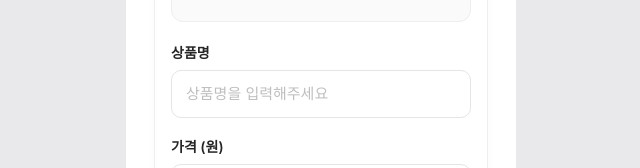
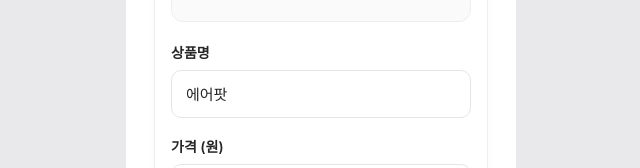
Before and after one commit to UXD-ToU/Frontend, a plain HTML site: page Prototype/html/Present-Confirm.html in a window 1280 px wide. Shown: the part 409-577 px from the top of the page, without its empty margins (319-959 px from the left). Drawn offline with Linux system fonts and the light colour scheme.

Commit message:
fix: 상품 제목 입력값

```diff
--- a/Prototype/html/Present-Confirm.html
+++ b/Prototype/html/Present-Confirm.html
@@ -121,6 +121,7 @@
               id="productName"
               type="text"
               placeholder="상품명을 입력해주세요"
+              value="에어팟"
             />
 
           </div>
```
